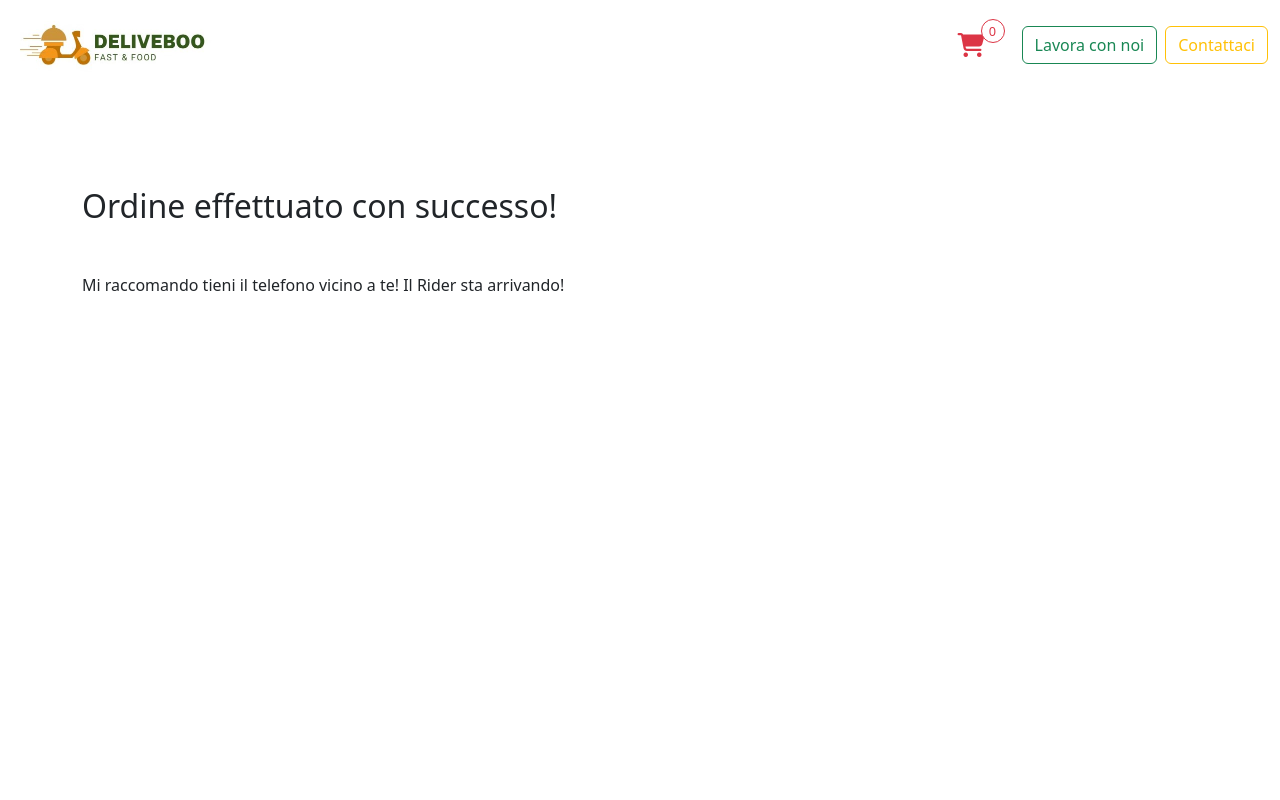
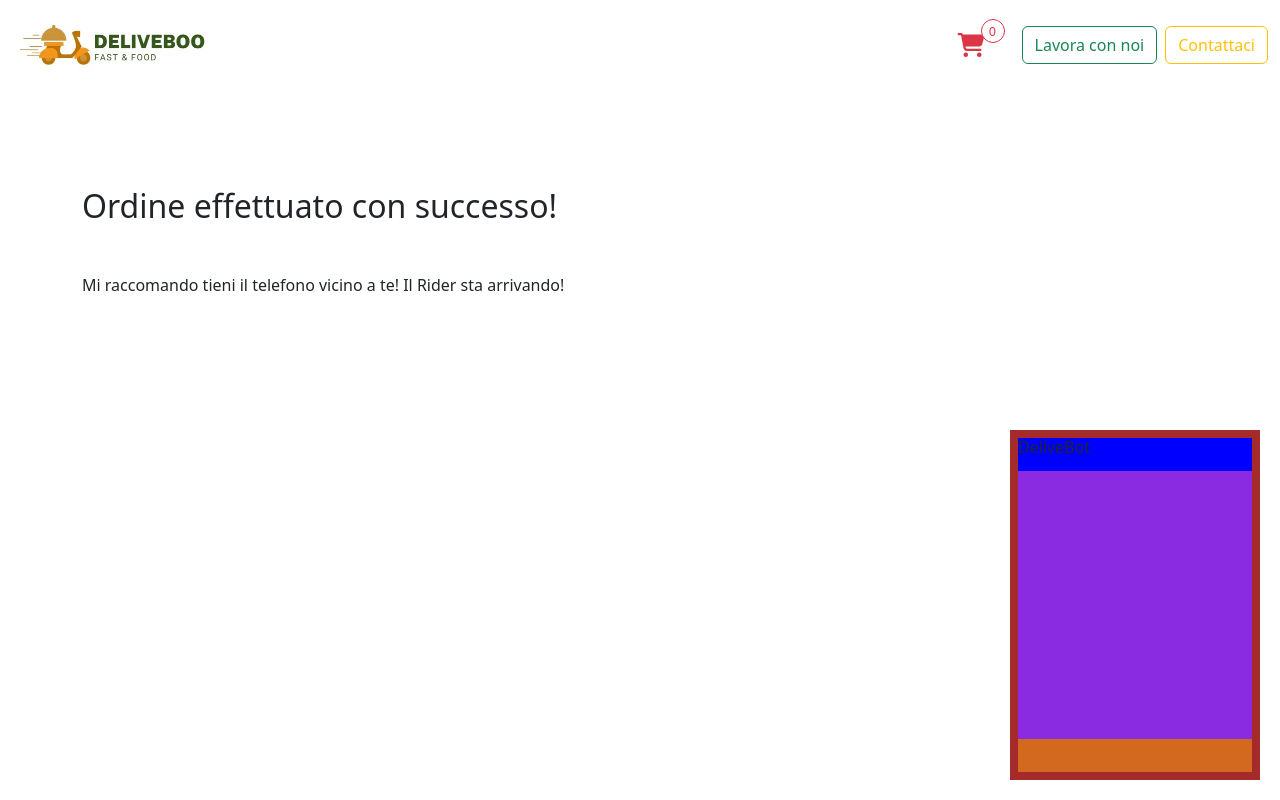
Before and after one commit to Denis-Turbatu/vite-vue-deliveboo, a Vue app: page /successo in a window 1280 px wide. Built offline with nearby package versions, Linux system fonts and the light colour scheme; what vue-braintree would draw is missing.

Commit message:
Created a box chat

```diff
--- a/src/App.vue
+++ b/src/App.vue
@@ -1,9 +1,11 @@
 <script>
   import AppHeader from './components/AppHeader.vue';
+import ChatApp from './components/ChatApp.vue';
 
 export default {
   components: {
     AppHeader,
+    ChatApp
   }
 }
 </script>
@@ -13,6 +15,7 @@ export default {
     <AppHeader/>
     <router-view></router-view>
   </div>
+  <ChatApp/>
 </template>
 
 <style lang="scss">
--- a/src/components/AppTypology.vue
+++ b/src/components/AppTypology.vue
@@ -26,7 +26,7 @@ export default {
   background-color: #ffffff; /* Sfondo bianco di default */
   border: 1px solid #dc3545; /* Colore del bordo di default per btn-outline-danger */
   color: #dc3545; /* Colore del testo di default */
-  z-index: 9999;
+  z-index: 9;
 }
 
 .custom-button-typology:hover,
--- /dev/null
+++ b/src/components/ChatApp.vue
@@ -0,0 +1,88 @@
+<script>
+import {store} from '../store'
+import axios from 'axios';
+
+export default {
+  data() {
+    return {
+      store,
+    }
+  },
+  created() {
+
+  },
+  methods: {
+    sendMessage() {
+      const data = {
+        th
+      };
+
+      axios.post(`${store.urlBack}/api/chat`).then(resp => {
+
+      })
+    }
+  }
+}
+</script>
+
+<template>
+  <div id="chat" class="px-2 py-2">
+    <header>
+      <h6>DeliveBot</h6>
+    </header>
+    <main>
+      <!-- <div v-for="message in mesPrint" class="d-flex message"
+        :class="message.figure === 'user' ? 'justify-content-end' : ''">
+        <div class="col">
+          <p :class="message.figure === 'Chopper' ? 'received' : 'send'">{{ message.messages }}</p>
+        </div>
+      </div> -->
+    </main>
+    <footer>
+      <!-- <div class="d-flex align-items-center gap-2 pt-4">
+        <input class="flex-grow-1" type="text" placeholder="Chatta" v-model="mesUser">
+        <i v-if="mesUser === ''" class="fa-regular fa-paper-plane"></i>
+        <i v-else @click="startThread" class="fa-solid fa-paper-plane"></i>
+      </div> -->
+    </footer>
+  </div>
+</template>
+
+<style lang="scss" scoped>
+#chat {
+  width: 250px;
+  height: 350px;
+  background-color: brown;
+  position: fixed;
+  right: 20px;
+  bottom: 20px;
+  z-index: 10;
+
+  header {
+    height: 10%;
+    background-color: blue;
+
+  }
+
+  main {
+    height: 80%;
+    background-color: blueviolet;
+    overflow-y: scroll;
+
+    .received {
+      background-color: rgb(119, 203, 1);
+      padding: 10px;
+    }
+
+    .send {
+      background-color: rgb(240, 240, 240);
+      padding: 10px;
+    }
+  }
+
+  footer {
+    height: 10%;
+    background-color: chocolate;
+  }
+}
+</style>
```
